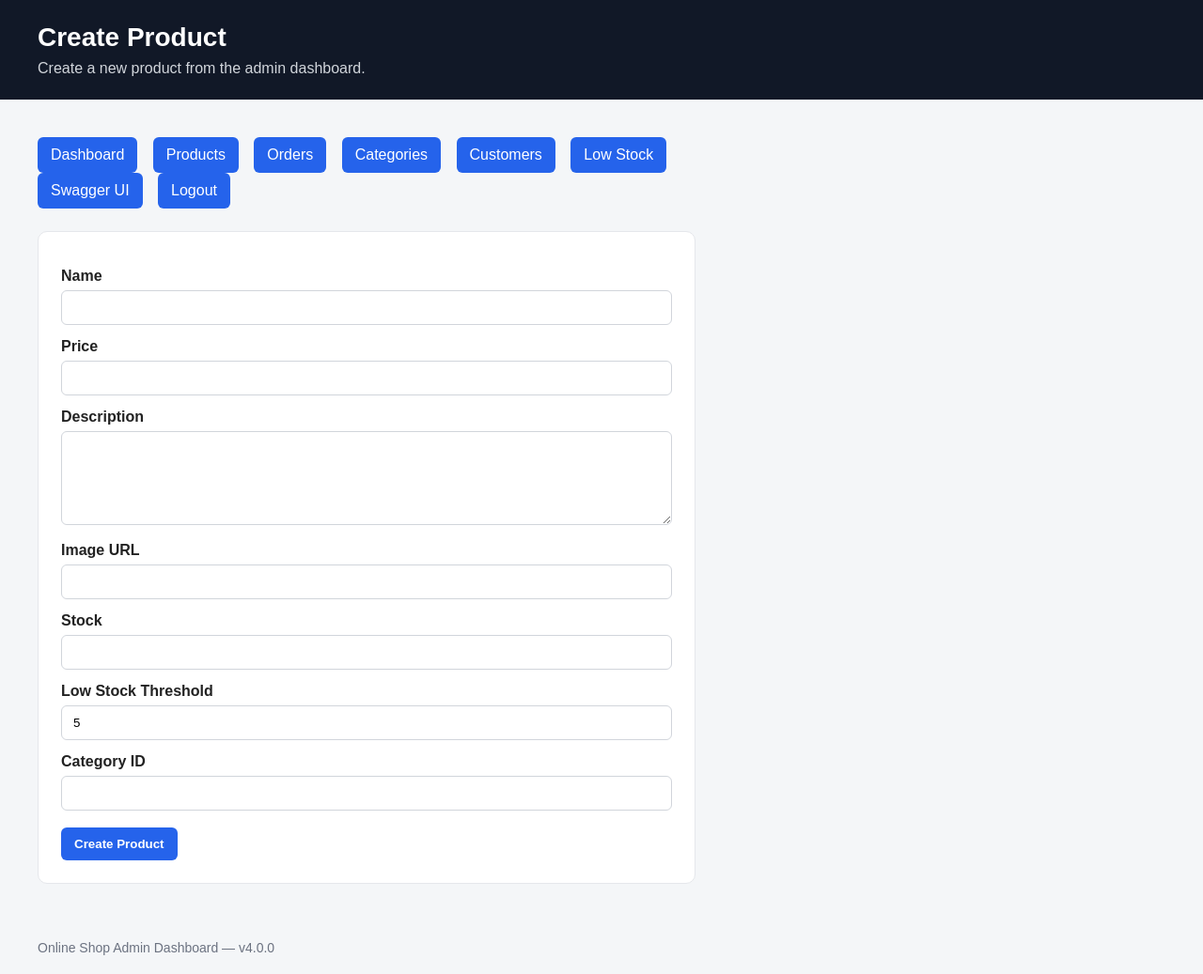
After one commit to Pavlo-Stelmakh/online_shop, a FastAPI app: template templates/admin_product_create.html in a window 1280 px wide. The commit adds this page. Shown: the whole page at 94% size. Run offline with FastAPI, Linux system fonts and the light colour scheme; the template is opened without the code that fills it, so the values that code supplies are empty.

Commit message:
Add admin product create form

```diff
--- /dev/null
+++ b/templates/admin_product_create.html
@@ -0,0 +1,164 @@
+<!DOCTYPE html>
+<html lang="en">
+<head>
+    <meta charset="UTF-8">
+    <title>Create Product</title>
+    <style>
+        body {
+            font-family: Arial, sans-serif;
+            background: #f4f6f8;
+            margin: 0;
+            color: #222;
+        }
+
+        header {
+            background: #111827;
+            color: white;
+            padding: 24px 40px;
+        }
+
+        header h1 {
+            margin: 0;
+            font-size: 28px;
+        }
+
+        header p {
+            margin: 8px 0 0;
+            color: #d1d5db;
+        }
+
+        main {
+            padding: 40px;
+            max-width: 700px;
+        }
+
+        .nav {
+            margin-bottom: 24px;
+        }
+
+        .nav a {
+            display: inline-block;
+            margin-right: 12px;
+            padding: 10px 14px;
+            background: #2563eb;
+            color: white;
+            text-decoration: none;
+            border-radius: 6px;
+        }
+
+        .nav a:hover {
+            background: #1d4ed8;
+        }
+
+        .form-card {
+            background: white;
+            border: 1px solid #e5e7eb;
+            border-radius: 10px;
+            padding: 24px;
+        }
+
+        label {
+            display: block;
+            margin: 14px 0 6px;
+            font-weight: bold;
+        }
+
+        input,
+        textarea {
+            width: 100%;
+            padding: 10px 12px;
+            border: 1px solid #d1d5db;
+            border-radius: 6px;
+            box-sizing: border-box;
+        }
+
+        textarea {
+            min-height: 100px;
+        }
+
+        button {
+            margin-top: 18px;
+            padding: 10px 14px;
+            background: #2563eb;
+            color: white;
+            border: none;
+            border-radius: 6px;
+            font-weight: bold;
+            cursor: pointer;
+        }
+
+        button:hover {
+            background: #1d4ed8;
+        }
+
+        .error {
+            background: #fee2e2;
+            color: #991b1b;
+            border: 1px solid #fecaca;
+            border-radius: 6px;
+            padding: 10px 12px;
+            margin-bottom: 14px;
+        }
+
+        footer {
+            padding: 20px 40px;
+            color: #6b7280;
+            font-size: 14px;
+        }
+    </style>
+</head>
+<body>
+    <header>
+        <h1>Create Product</h1>
+        <p>Create a new product from the admin dashboard.</p>
+    </header>
+
+    <main>
+        <section class="nav">
+            <a href="/admin">Dashboard</a>
+            <a href="/admin/products">Products</a>
+            <a href="/admin/orders">Orders</a>
+            <a href="/admin/categories">Categories</a>
+            <a href="/admin/customers">Customers</a>
+            <a href="/admin/low-stock">Low Stock</a>
+            <a href="/docs">Swagger UI</a>
+            <a href="/admin/logout">Logout</a>
+        </section>
+
+        <section class="form-card">
+            {% if error %}
+                <div class="error">{{ error }}</div>
+            {% endif %}
+
+            <form method="post" action="/admin/products/create">
+                <label for="name">Name</label>
+                <input id="name" type="text" name="name" required>
+
+                <label for="price">Price</label>
+                <input id="price" type="number" step="0.01" name="price" required>
+
+                <label for="description">Description</label>
+                <textarea id="description" name="description" required></textarea>
+
+                <label for="image_url">Image URL</label>
+                <input id="image_url" type="url" name="image_url">
+
+                <label for="stock">Stock</label>
+                <input id="stock" type="number" name="stock" min="0" required>
+
+                <label for="low_stock_threshold">Low Stock Threshold</label>
+                <input id="low_stock_threshold" type="number" name="low_stock_threshold" min="1" max="100" value="5" required>
+
+                <label for="category_id">Category ID</label>
+                <input id="category_id" type="number" name="category_id" min="1" required>
+
+                <button type="submit">Create Product</button>
+            </form>
+        </section>
+    </main>
+
+    <footer>
+        Online Shop Admin Dashboard — v4.0.0
+    </footer>
+</body>
+</html>
--- a/templates/admin_products.html
+++ b/templates/admin_products.html
@@ -162,6 +162,7 @@
     <main>
         <section class="nav">
             <a href="/admin">Dashboard</a>
+            <a href="/admin/products/create">Create Product</a>
             <a href="/admin/products">Products</a>
             <a href="/admin/orders">Orders</a>
             <a href="/admin/categories">Categories</a>
```
Also changed, not shown: routes/admin.py (+97 -0 lines), tests/test_main.py (+82 -0 lines).
